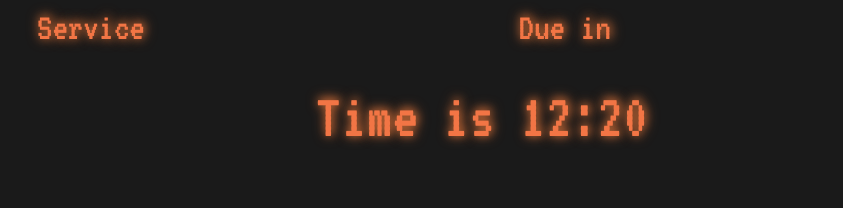
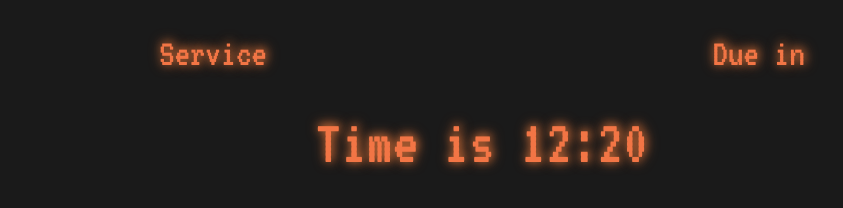
Before and after one commit to alxwrd/bus-stop, a plain HTML site: page index.html in a window 1280 px wide. Shown: the whole page, without its empty margins (158-1001 px from the left). Drawn offline with Linux system fonts and the light colour scheme; no server answers.

Commit message:
center and pad sign

```diff
--- a/style.css
+++ b/style.css
@@ -7,11 +7,13 @@ body {
   color: #F27545;
   text-shadow: 1px -1px 1vw #ba6334, 1px -1px 1vh #ba6334;
   background-color: #1A1A1A;
+  padding: 2vmax;
 }
 
 .sign {
   display: flex;
-  width: 75%;
+  width: 90%;
+  margin:0 auto;
 }
 
 .time {
```
